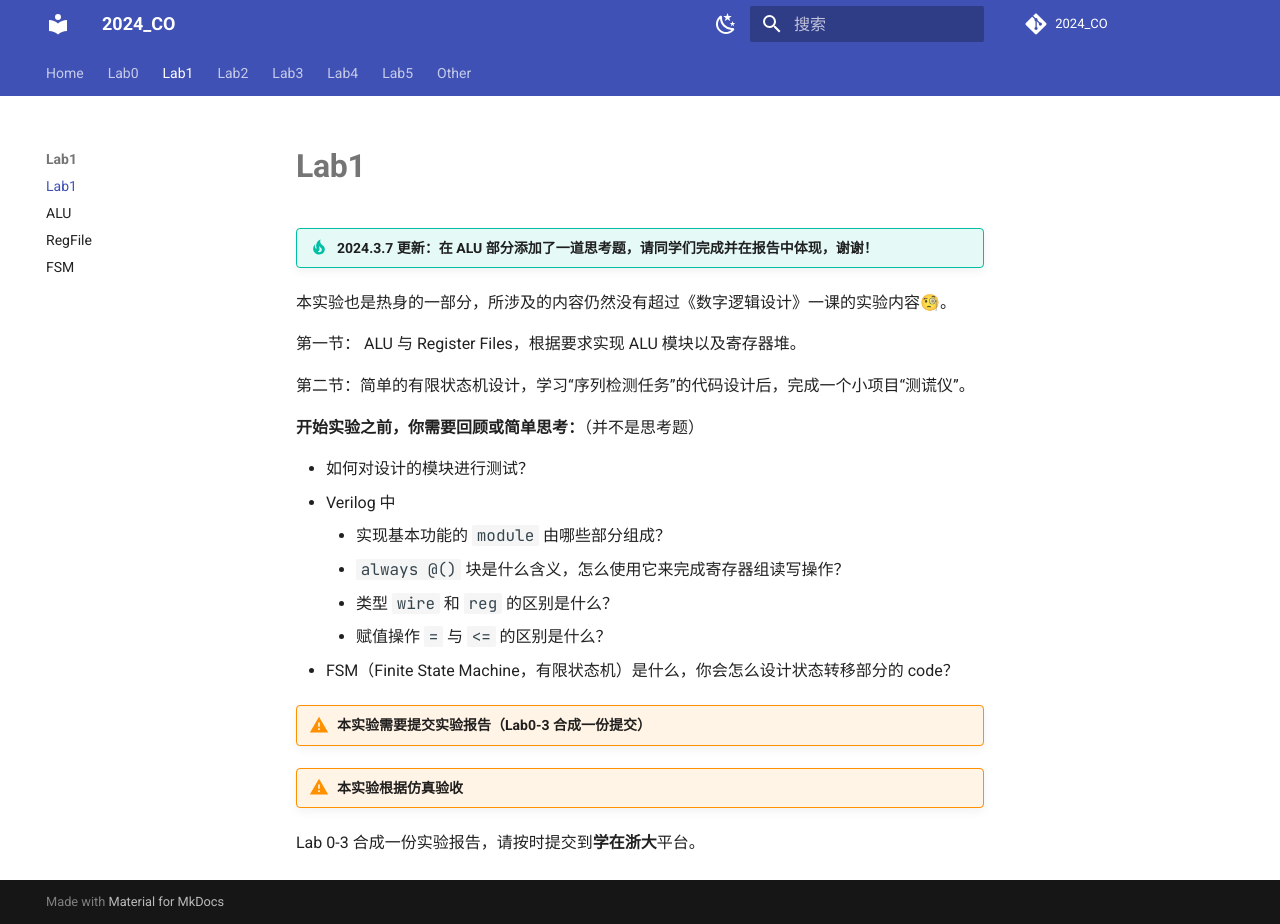
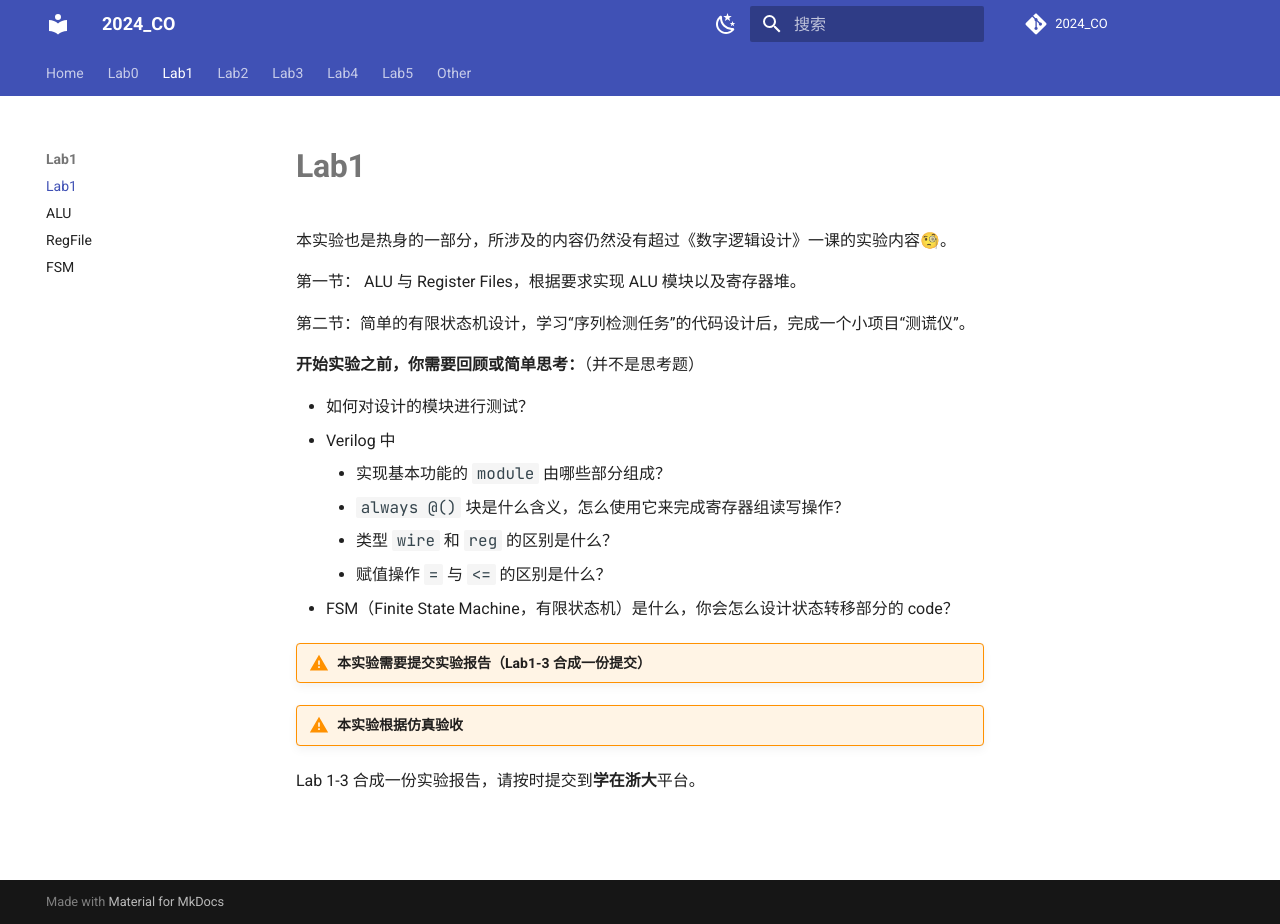
Before and after one commit to Guahao31/2024_CO, an MkDocs documentation site: the page built from docs/Lab1/Lab1.md, in a window 1280 px wide and 924 px high. Built offline with MkDocs 1.6.1 and Material for MkDocs 9.7.7, drawn with Linux system fonts in a browser that asks for light colours; a script that is not in the unit is left out; comment, search, counter and statistics services are not loaded.

```diff
--- a/docs/Lab1/Lab1.md
+++ b/docs/Lab1/Lab1.md
@@ -1,6 +1,6 @@
 # Lab1
 
-!!! tip "**2024.3.7** 更新：在 ALU 部分添加了一道思考题，请同学们完成并在报告中体现，谢谢！"
+<!-- !!! tip "**2024.3.7** 更新：在 ALU 部分添加了一道思考题，请同学们完成并在报告中体现，谢谢！" -->
 
 本实验也是热身的一部分，所涉及的内容仍然没有超过《数字逻辑设计》一课的实验内容🧐。
 
@@ -18,8 +18,8 @@
     * 赋值操作 `=` 与 `<=` 的区别是什么？
 * FSM（Finite State Machine，有限状态机）是什么，你会怎么设计状态转移部分的 code？
 
-!!! warning "本实验需要提交实验报告（Lab0-3 合成一份提交）"
+!!! warning "本实验需要提交实验报告（Lab1-3 合成一份提交）"
 
 !!! warning "本实验根据仿真验收"
 
-Lab 0-3 合成一份实验报告，请按时提交到**学在浙大**平台。
+Lab 1-3 合成一份实验报告，请按时提交到**学在浙大**平台。
```
Also changed, not shown: docs/Lab0/Lab0.md (+3 -1 lines), docs/Lab3/Lab3.md (+2 -2 lines), docs/Lab4/Lab4.md (+2 -1 lines), docs/Lab5/Lab5.md (+2 -0 lines), docs/index.md (+2 -2 lines), 2 other files.
